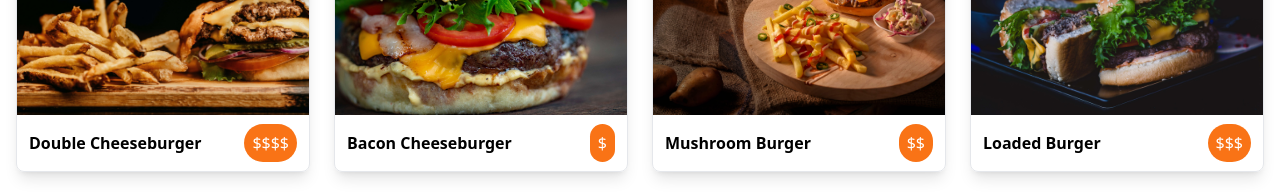
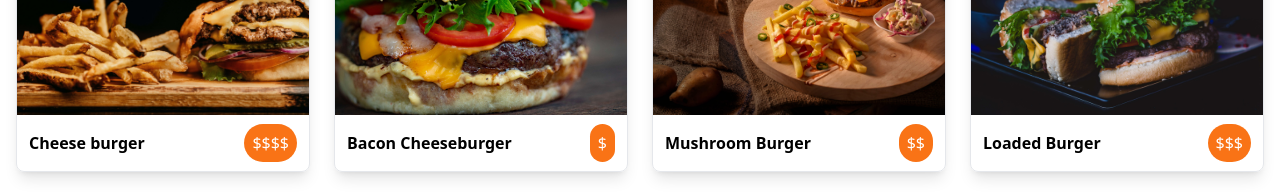
Before and after one commit to pouyasadeqii/Food-app, a React (Vite) app: page / in a window 1280 px wide. Shown: the part 1160-1354 px from the top of the page. Built offline with nearby package versions, Linux system fonts and the light colour scheme; grey boxes are pictures that could not be loaded.

Commit message:
new edit

```diff
--- a/src/data/data.js
+++ b/src/data/data.js
@@ -1,7 +1,7 @@
 export const data = [
     {
       id: 1,
-      name: 'Double Cheeseburger',
+      name: 'Cheese burger',
       category: 'burger',
       image:
         '../../assets/images/burgger-1.jpg',
```
